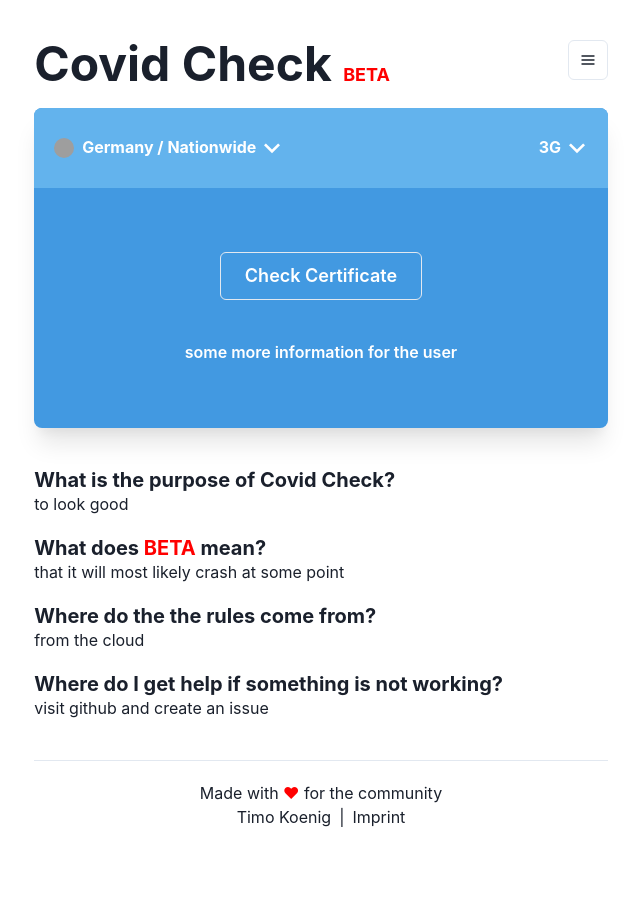
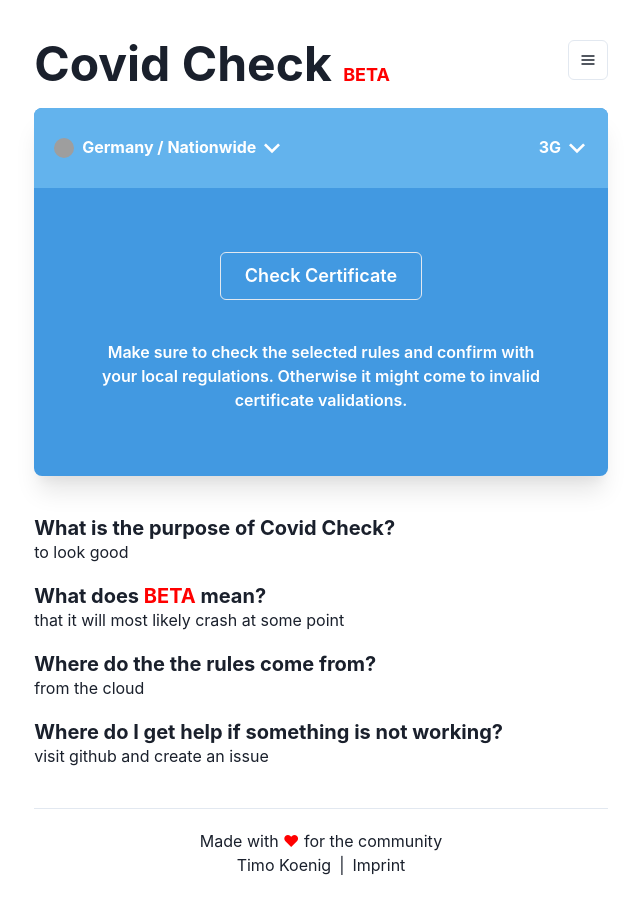
Before and after one commit to timokoenig/covid-validator, a Next.js app: page / in a window 1280 px wide. Shown: the top 914 px of the page, without its empty margins (319-959 px from the left). Built offline with nearby package versions, Linux system fonts and the light colour scheme; grey boxes are pictures that could not be loaded.

Commit message:
Add some more information about the rule check

```diff
--- a/components/card.tsx
+++ b/components/card.tsx
@@ -93,8 +93,9 @@ const Card = () => {
               </Button>
             </Center>
             <Center pb="10">
-              <Text fontWeight="semibold" color="white">
-                some more information for the user
+              <Text fontWeight="semibold" color="white" textAlign="center" px="10">
+                Make sure to check the selected rules and confirm with your local regulations.
+                Otherwise it might come to invalid certificate validations.
               </Text>
             </Center>
           </Box>
```
